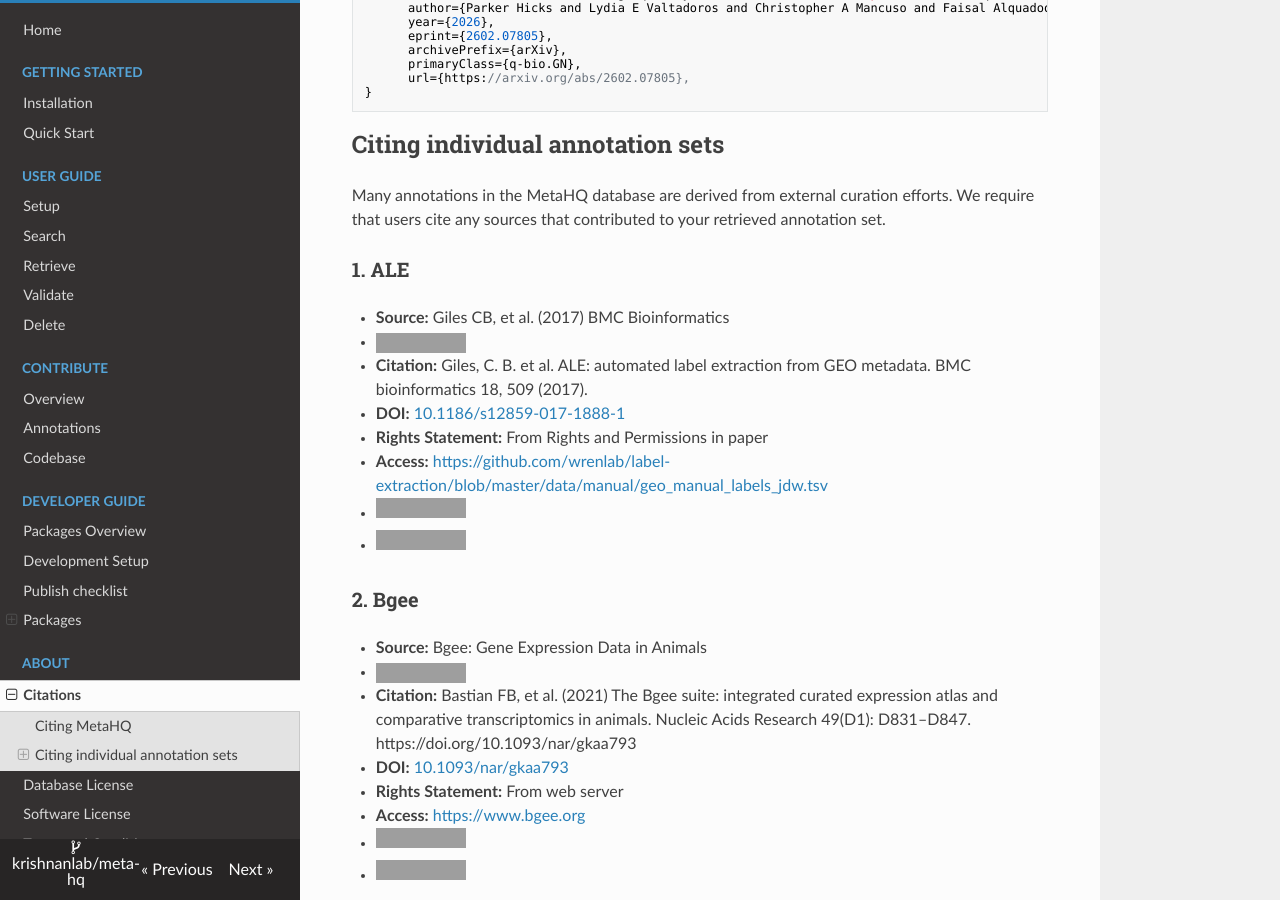
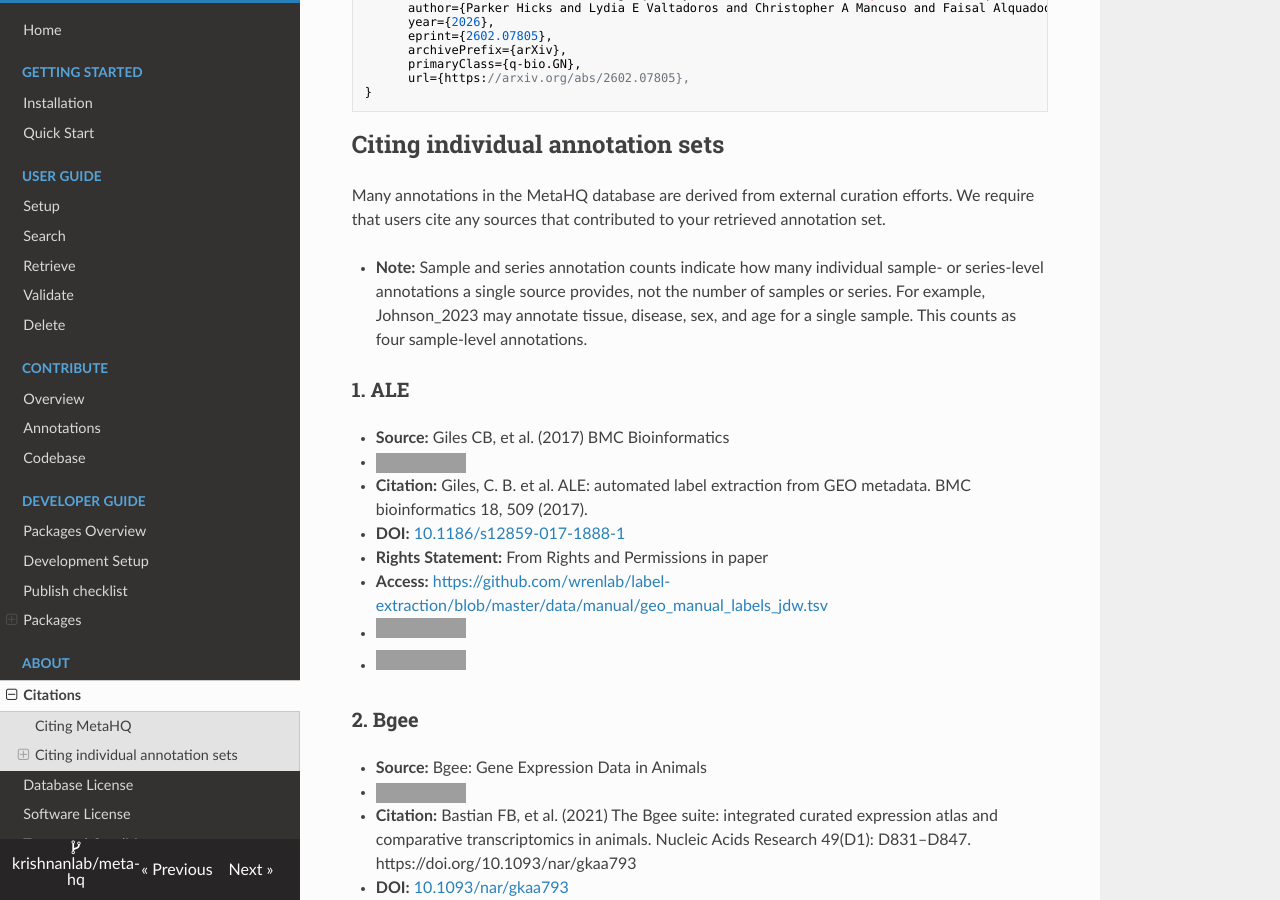
Before and after one commit to krishnanlab/meta-hq, an MkDocs documentation site: the page built from docs/about/citation.md, in a window 1280 px wide and 900 px high, scrolled down 328 px, cut to the strip 0-900 px from the top of the window. Built offline with MkDocs 1.6.1, drawn with Linux system fonts in a browser that asks for light colours; nearby versions of some CDN libraries; grey boxes are pictures that could not be loaded.

Commit message:
added note in citation docs about how sample/series level annotation counts are calculated

```diff
--- a/docs/about/citation.md
+++ b/docs/about/citation.md
@@ -22,6 +22,9 @@
 Many annotations in the MetaHQ database are derived from external curation efforts. We require that users cite any sources
 that contributed to your retrieved annotation set.
 
+- **Note:** Sample and series annotation counts indicate how many individual sample- or series-level annotations a single source provides, not the number of samples or series.
+  For example, Johnson_2023 may annotate tissue, disease, sex, and age for a single sample. This counts as four sample-level annotations.
+
 ### 1. ALE
 
 - **Source:** Giles CB, et al. (2017) BMC Bioinformatics
@@ -31,7 +34,7 @@
 - **Rights Statement:** From Rights and Permissions in paper
 - **Access:** [https://github.com/wrenlab/label-extraction/blob/master/data/manual/geo_manual_labels_jdw.tsv](https://github.com/wrenlab/label-extraction/blob/master/data/manual/geo_manual_labels_jdw.tsv)
 - ![Sample annotations in MetaHQ](https://img.shields.io/endpoint?url=https://raw.githubusercontent.com/krishnanlab/meta-hq/refs/heads/setup-package/data/shields/ALE__sample.json)
-- ![Series annotations in MetaHQ](https://img.shields.io/endpoint?url=https://raw.githubusercontent.com/krishnanlab/meta-hq/refs/heads/setup-package/shields/ALE__series.json)
+- ![Series annotations in MetaHQ](https://img.shields.io/endpoint?url=https://raw.githubusercontent.com/krishnanlab/meta-hq/refs/heads/setup-package/data/shields/ALE__series.json)
 
 ### 2. Bgee
 
```
